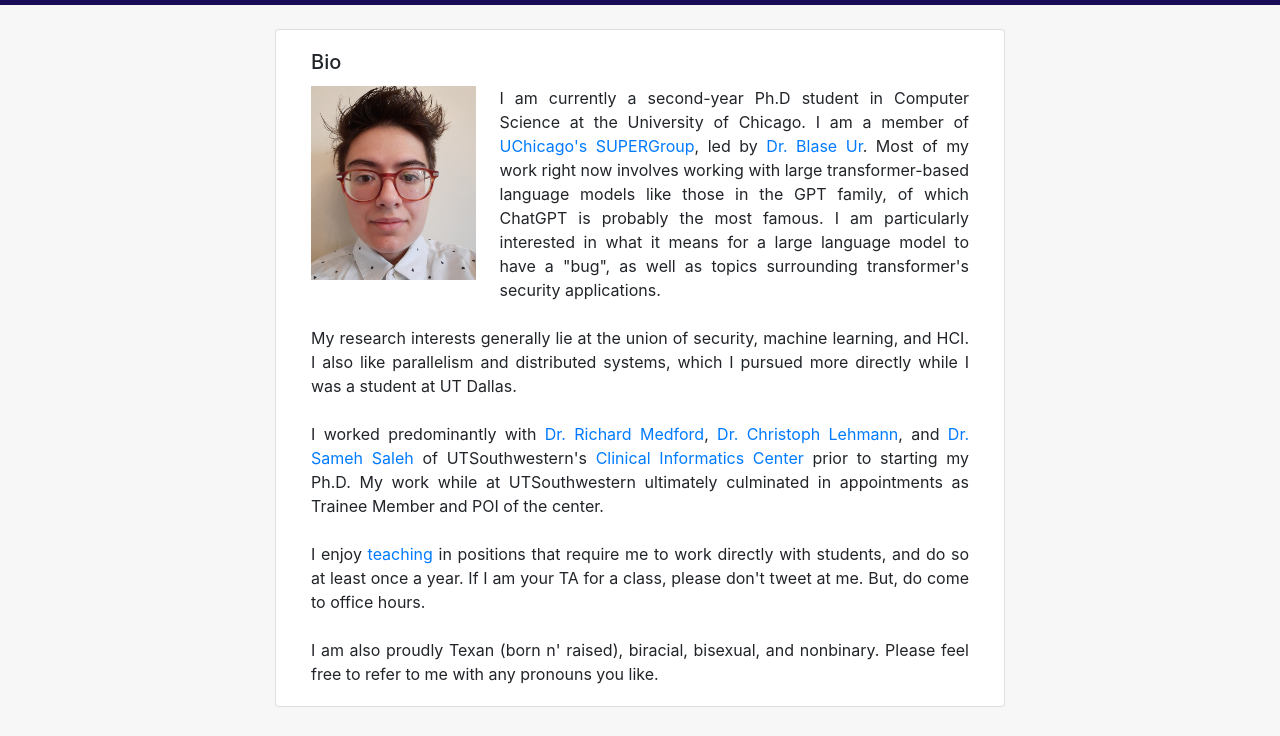
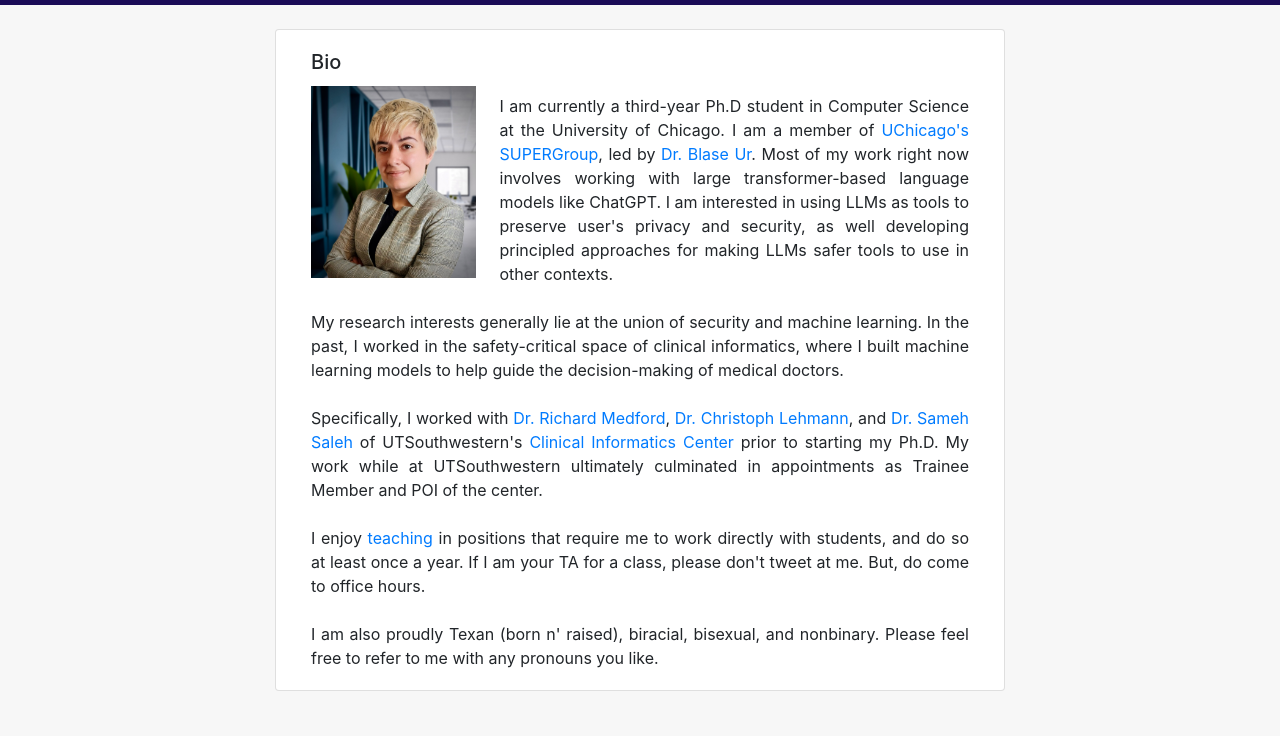
Before and after one commit to madisonPickering/madisonPickering.github.io, a plain HTML site: page docs/index.html in a window 1280 px wide. Shown: the part 51-787 px from the top of the page. Drawn offline with nearby package versions, Linux system fonts and the light colour scheme.

Commit message:
update photo, bio

```diff
--- a/docs/index.html
+++ b/docs/index.html
@@ -44,16 +44,15 @@
 					<h5 class="card-title">Bio</h5>
 					 <div class="row no-gutters">
 						<div class="col-3">
-							<img src="headshot_cropped.jpg" alt="a pic of myself" class="img-fluid"/>
+							<img src="headshot.jpeg" alt="a pic of myself" class="img-fluid"/>
 						</div>
 						<div class="col">
-							<p class="card-text text-justify pl-4">
-								I am currently a second-year Ph.D student in Computer Science at the University of Chicago.
+							<p class="card-text text-justify pl-4 pt-2">
+								I am currently a third-year Ph.D student in Computer Science at the University of Chicago.
 								I am a member of <a href="https://super.cs.uchicago.edu/">UChicago's SUPERGroup</a>,
 								led by <a href="https://www.blaseur.com/">Dr. Blase Ur</a>.
-								Most of my work right now involves working with large transformer-based language models like those in the GPT family,
-								of which ChatGPT is probably the most famous. I am particularly interested in what it means for a large language model to have a "bug",
-								as well as topics surrounding transformer's security applications.
+								Most of my work right now involves working with large transformer-based language models like ChatGPT. I am interested in using LLMs as tools to preserve user's privacy and security,
+								as well developing principled approaches for making LLMs safer tools to use in other contexts.
 
 							</p>
 						</div>
@@ -61,9 +60,9 @@
 					<br/>
 					<p class="card-text text-justify">
 
-						My research interests generally lie at the union of security, machine learning, and HCI. I also like parallelism and
-						distributed systems, which I pursued more directly while I was a student at UT Dallas. <br> <br>
-						I worked predominantly with
+						My research interests generally lie at the union of security and machine learning. In the past, I worked
+						in the safety-critical space of clinical informatics, where I built machine learning models to help guide the decision-making of medical doctors.						<br> <br>
+						Specifically, I worked with
 						<a href="https://profiles.utsouthwestern.edu/profile/184918/richard-medford.html">Dr. Richard Medford</a>,
 						<a href="https://profiles.utsouthwestern.edu/profile/188549/christoph-lehmann.html">Dr. Christoph Lehmann</a>, and
 						<a href="https://www.linkedin.com/in/ssaleh2/">Dr. Sameh Saleh</a>
```
Also changed, not shown: docs/headshot.jpeg (added), docs/headshot_cropped.jpg (deleted).
